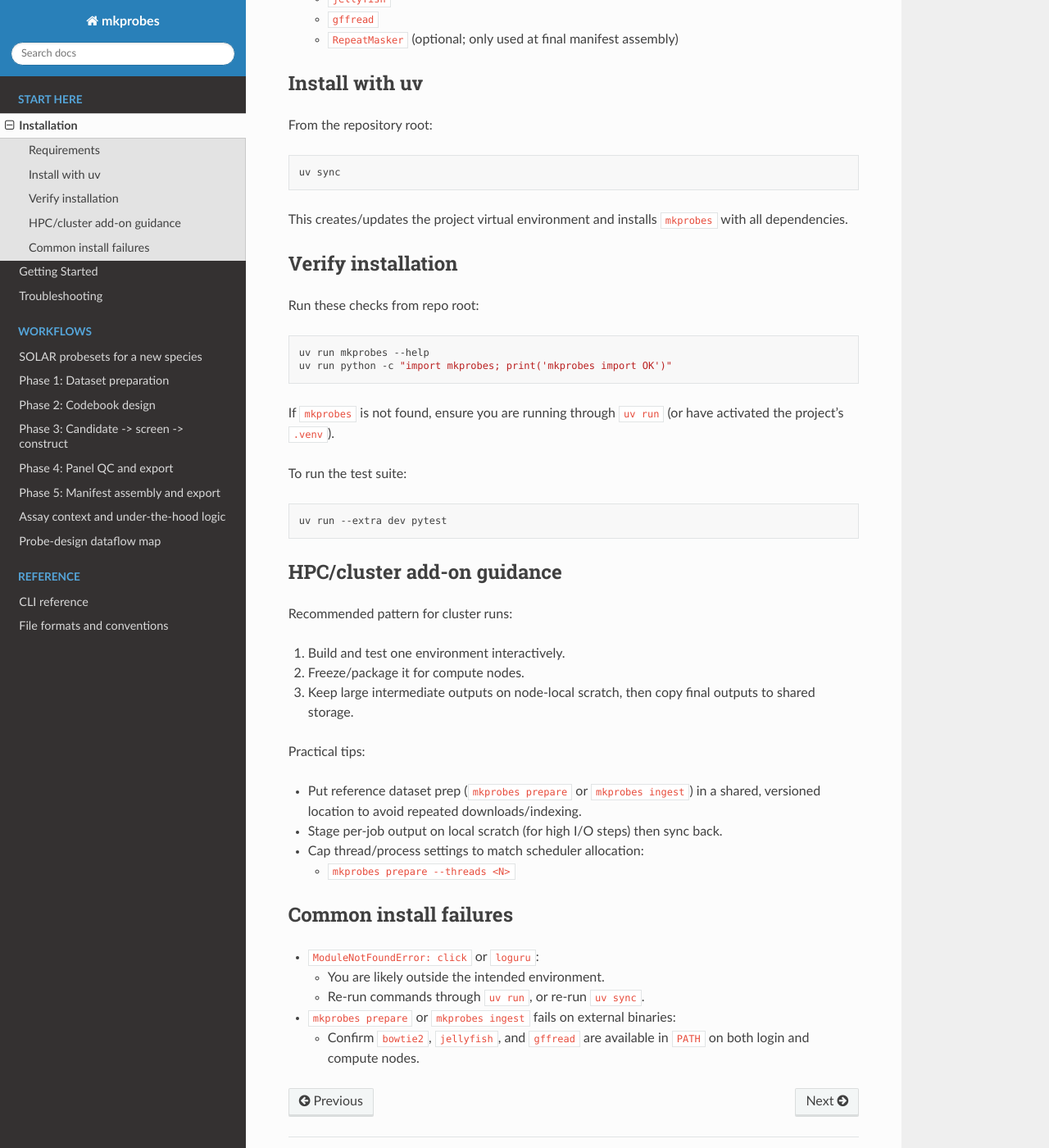
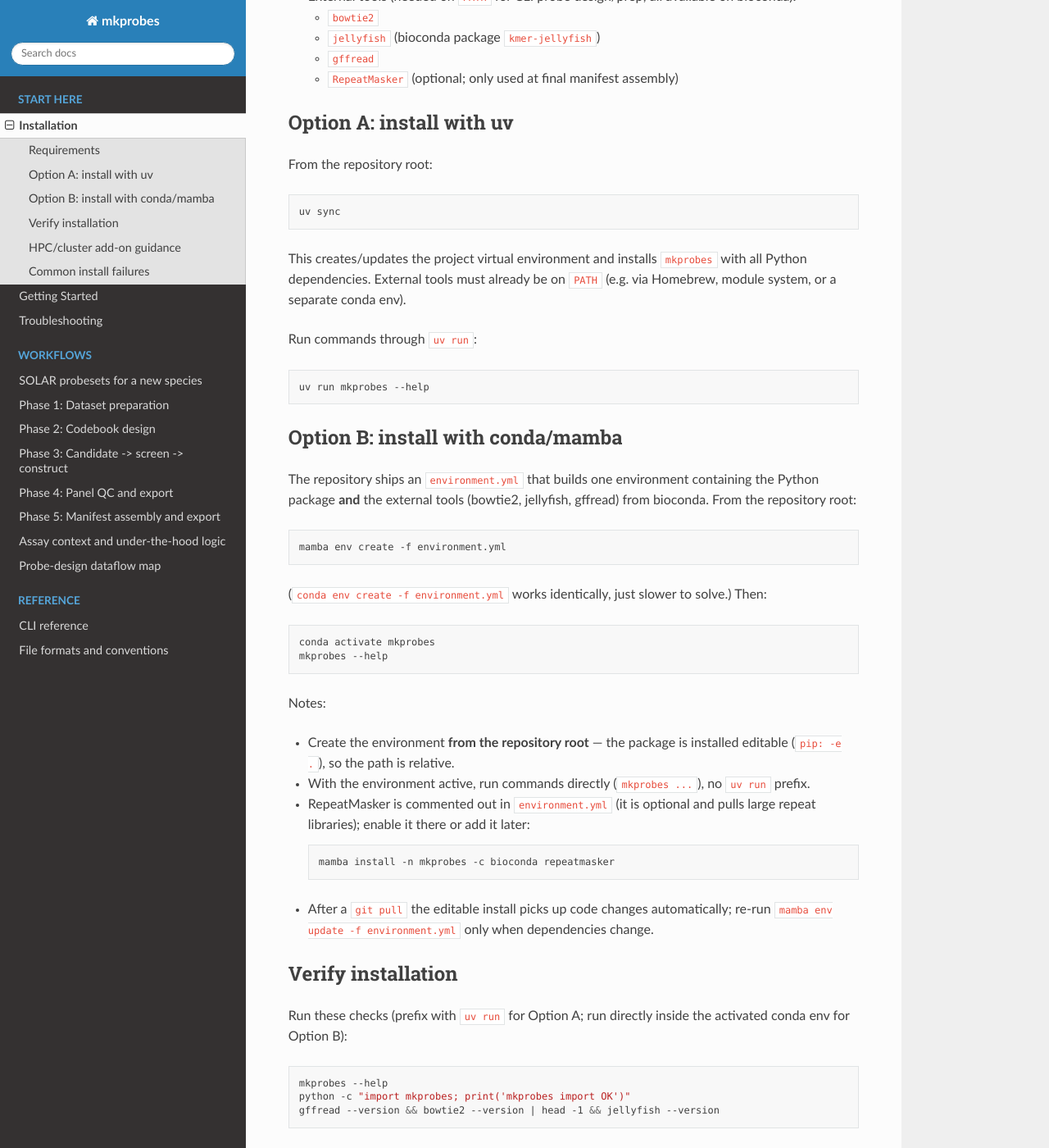
Before and after one commit to gofflab/mkprobes, a Sphinx documentation site: the page built from docs/installation.md, in a window 1280 px wide and 1400 px high, scrolled down 403 px. Shown: the whole window at 82% size. Built offline with Sphinx 7.4.7 and the Read the Docs theme 3.1.0, drawn with Linux system fonts in a browser that asks for light colours; some of the changed text lies outside the part shown.

Commit message:
Add conda/mamba installation path
- environment.yml: one environment with the Python package (pip -e .)
  plus the external bioconda tools (bowtie2, kmer-jellyfish, gffread);
  RepeatMasker commented as optional. Validated by building the env and
  running mkprobes/gffread/jellyfish/bowtie2 from it.
- Installation docs: Option A (uv) / Option B (conda-mamba) with
  verification steps for both; README installation section updated.

Co-Authored-By: Claude Fable 5 <noreply@anthropic.com>

````diff
--- a/docs/installation.md
+++ b/docs/installation.md
@@ -1,6 +1,6 @@
 # Installation
 
-`mkprobes` lives in its own repository ([github.com/gofflab/mkprobes](https://github.com/gofflab/mkprobes)); the in-tree copy inside the fishtools repository is frozen legacy. Start with a reproducible environment, then install with `uv`.
+`mkprobes` lives in its own repository ([github.com/gofflab/mkprobes](https://github.com/gofflab/mkprobes)); the in-tree copy inside the fishtools repository is frozen legacy. Two supported setups: `uv` (Option A) or a conda/mamba environment (Option B). Both need the same external tools; Option B installs them for you from bioconda.
 
 ## Requirements
 
@@ -8,11 +8,11 @@
 - Python: `>=3.12` (from `pyproject.toml`).
 - External tools (needed on `PATH` for CLI probe design/prep; all available on bioconda):
   - `bowtie2`
-  - `jellyfish`
+  - `jellyfish` (bioconda package `kmer-jellyfish`)
   - `gffread`
   - `RepeatMasker` (optional; only used at final manifest assembly)
 
-## Install with uv
+## Option A: install with uv
 
 From the repository root:
 
@@ -20,23 +20,58 @@ From the repository root:
 uv sync
 ```
 
-This creates/updates the project virtual environment and installs `mkprobes` with all dependencies.
+This creates/updates the project virtual environment and installs `mkprobes` with all Python dependencies. External tools must already be on `PATH` (e.g. via Homebrew, module system, or a separate conda env).
+
+Run commands through `uv run`:
+
+```bash
+uv run mkprobes --help
+```
+
+## Option B: install with conda/mamba
+
+The repository ships an [`environment.yml`](https://github.com/gofflab/mkprobes/blob/main/environment.yml) that builds one environment containing the Python package **and** the external tools (bowtie2, jellyfish, gffread) from bioconda. From the repository root:
+
+```bash
+mamba env create -f environment.yml
+```
+
+(`conda env create -f environment.yml` works identically, just slower to solve.) Then:
+
+```bash
+conda activate mkprobes
+mkprobes --help
+```
+
+Notes:
+
+- Create the environment **from the repository root** — the package is installed editable (`pip: -e .`), so the path is relative.
+- With the environment active, run commands directly (`mkprobes ...`), no `uv run` prefix.
+- RepeatMasker is commented out in `environment.yml` (it is optional and pulls large repeat libraries); enable it there or add it later:
+
+  ```bash
+  mamba install -n mkprobes -c bioconda repeatmasker
+  ```
+
+- After a `git pull` the editable install picks up code changes automatically; re-run `mamba env update -f environment.yml` only when dependencies change.
 
 ## Verify installation
 
-Run these checks from repo root:
+Run these checks (prefix with `uv run` for Option A; run directly inside the activated conda env for Option B):
 
 ```bash
-uv run mkprobes --help
-uv run python -c "import mkprobes; print('mkprobes import OK')"
+mkprobes --help
+python -c "import mkprobes; print('mkprobes import OK')"
+gffread --version && bowtie2 --version | head -1 && jellyfish --version
 ```
-
-If `mkprobes` is not found, ensure you are running through `uv run` (or have activated the project's `.venv`).
 
 To run the test suite:
 
 ```bash
+# Option A
 uv run --extra dev pytest
+# Option B
+pip install -e ".[dev]" && pytest
 ```
 
 ## HPC/cluster add-on guidance
````
Also changed, not shown: README.md (+14 -0 lines), environment.yml (added, +23 -0 lines).
